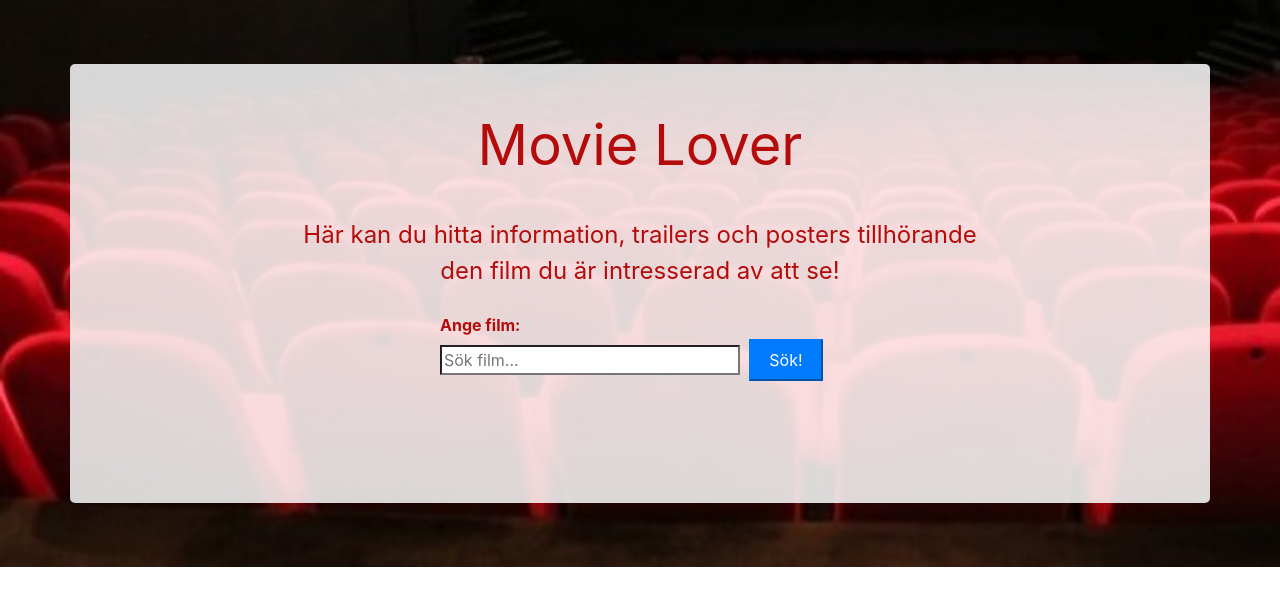
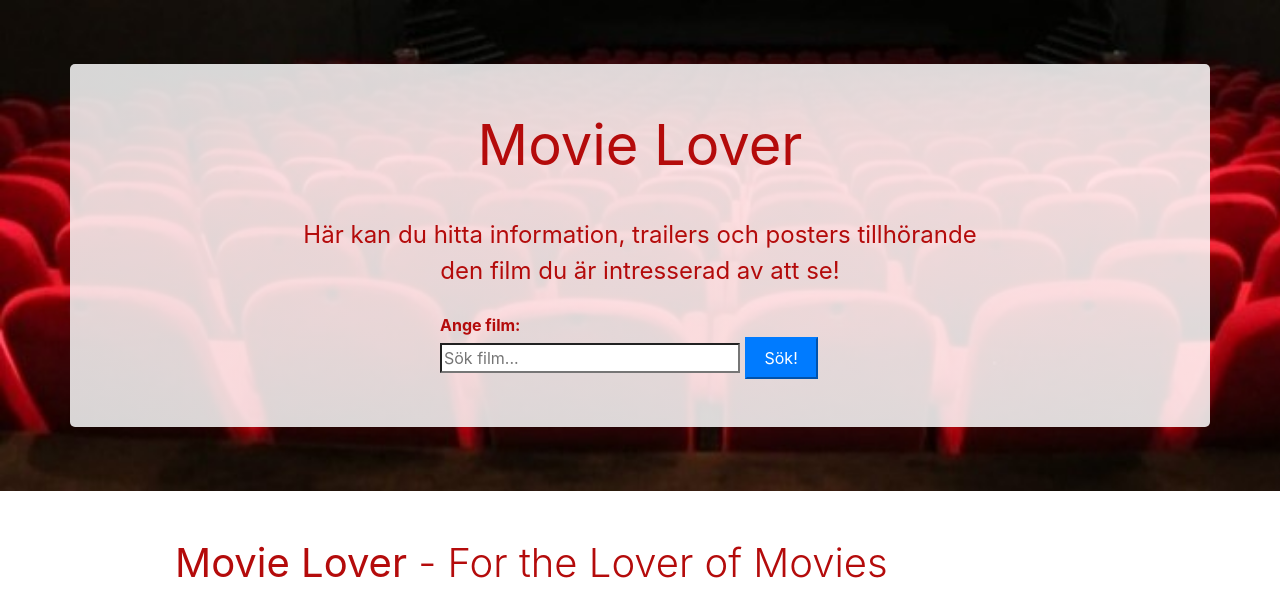
Before and after one commit to maxRudander/movie-lover, a Flask app: page / in a window 1280 px wide. Shown: the part 56-655 px from the top of the page. Run offline with Flask 2, Linux system fonts and the light colour scheme; some libraries are stand-ins or nearby versions.

Commit message:
Update style.css

```diff
--- a/Topcats/static/css/style.css
+++ b/Topcats/static/css/style.css
@@ -133,7 +133,7 @@ div.search-div {
 
 input.search-field  {
 	width: 300px;
-	margin: 0.5em 0.3em 5em 0;
+	margin: 0.5em 0.3em 0,5em 0;
 }
 
 
```
